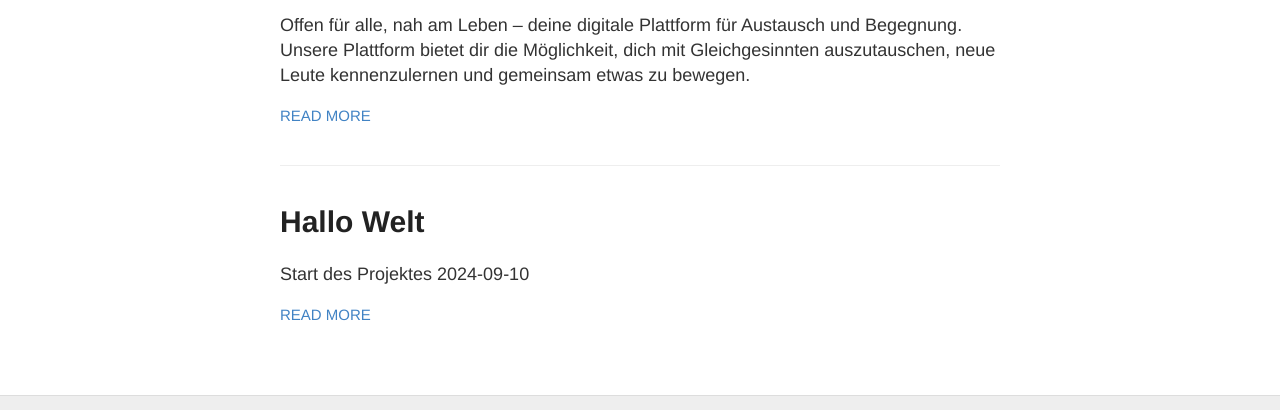
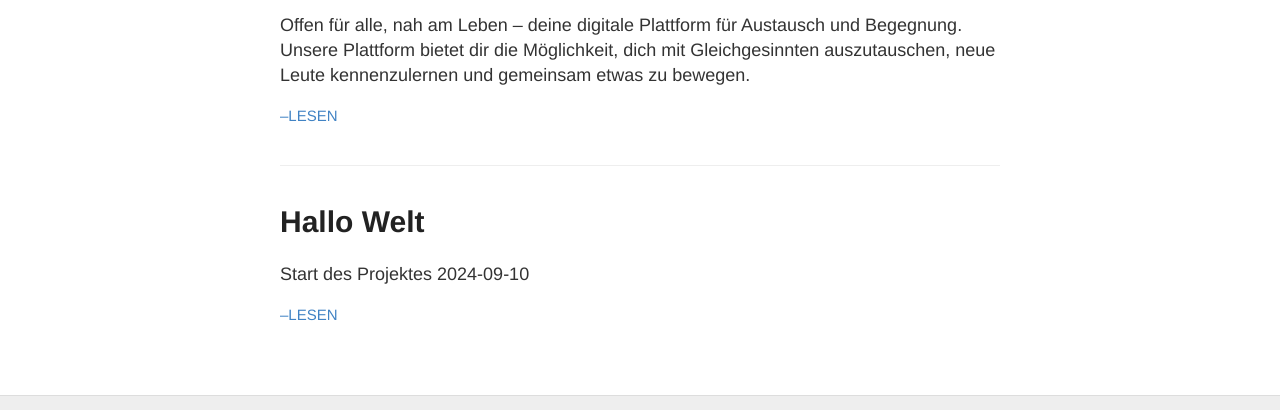
Before and after one commit to filstal/gingen, a Jekyll site: the page built from index.html, in a window 1280 px wide. Shown: the part 516-926 px from the top of the page. Built offline with Jekyll 4.4.1, drawn with Linux system fonts in a browser that asks for light colours.

Commit message:
Update index.html

```diff
--- a/index.html
+++ b/index.html
@@ -5,7 +5,7 @@ layout: default
 <div style="font-size:110%;display:inline-block;margin:auto;margin-top:-30px;">
 
  <div style="text-align:right;">
- <a href="https://discord.gg/RdZjDPBmcV" target="discord"><img style="width:160px;" src="https://cdn.prod.website-files.com/6257adef93867e50d84d30e2/653714c1c2d8d50382c7df8a_636e0b5061df29d55a92d945_full_logo_blurple_RGB.svg"></a>
+ <a href="/community/" title="Discord Community"><img style="width:160px;" src="https://cdn.prod.website-files.com/6257adef93867e50d84d30e2/653714c1c2d8d50382c7df8a_636e0b5061df29d55a92d945_full_logo_blurple_RGB.svg"></a>
  <p style="margin-top:-17px;font-weight:bold;color:#0b57d0;">Community</p>
 
 </div>
@@ -27,7 +27,7 @@ layout: default
         {{ post.excerpt }}
       </div>
 
-      <a href="{{ site.baseurl }}{{ post.url }}" class="read-more">Read More</a>
+      <a href="{{ site.baseurl }}{{ post.url }}" class="read-more" title="Text lesen">–Lesen</a>
     </article>
   {% endfor %}
 </div>
```
